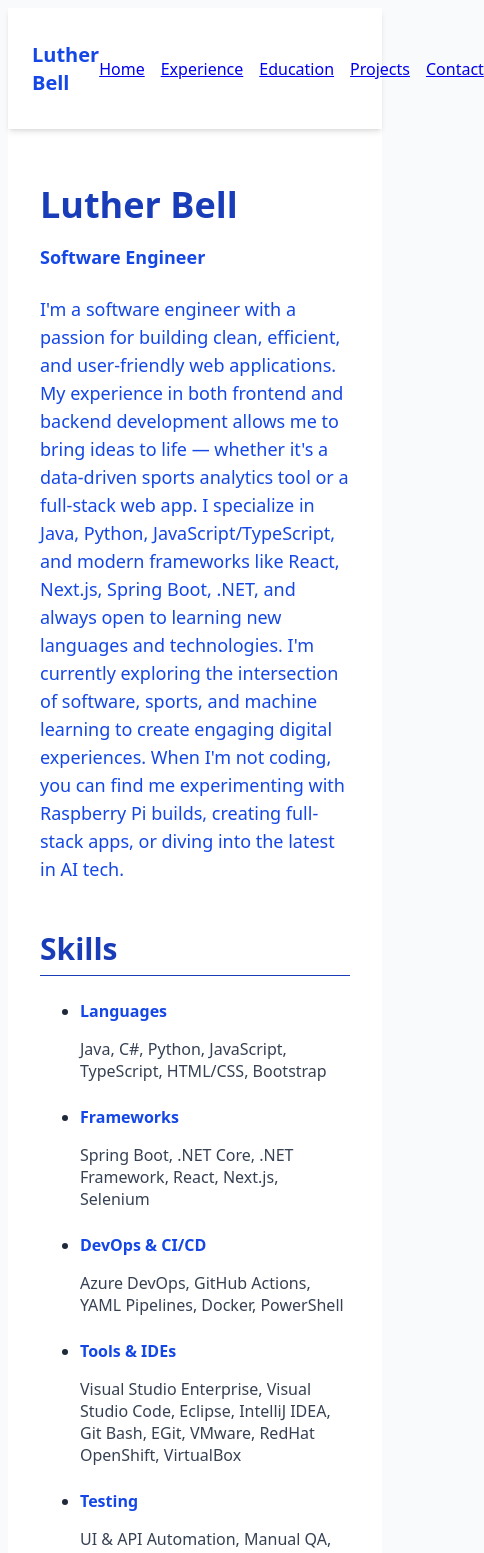
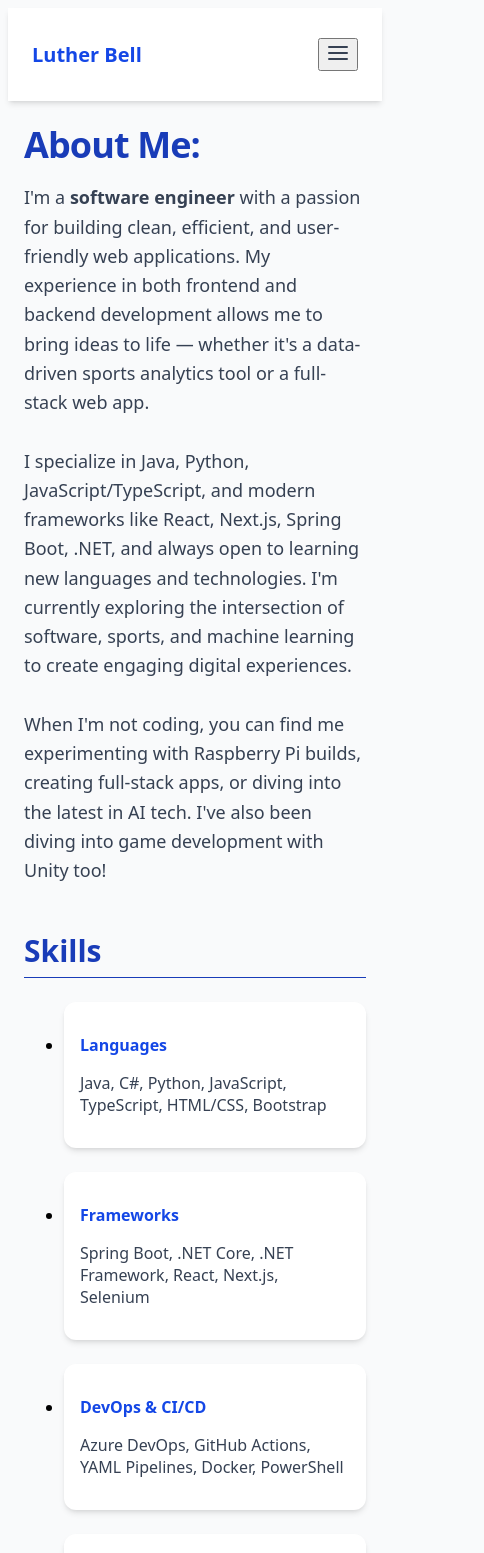
Before and after one commit to luDaDon/portfolioo, a Next.js app: page / in a window 390 px wide. Shown: the top 1553 px of the page, 484 px wide, since content can reach past the window. Built offline with nearby package versions, Linux system fonts and the light colour scheme.

Commit message:
clean up ui

```diff
--- a/components/Navbar.tsx
+++ b/components/Navbar.tsx
@@ -1,16 +1,71 @@
+import { useState } from "react";
 import Link from "next/link";
 
 export default function Navbar() {
+  const [isOpen, setIsOpen] = useState(false);
+
+  const navLinks = [
+    { href: "/", label: "Home" },
+    { href: "/experience", label: "Experience" },
+    { href: "/education", label: "Education" },
+    { href: "/projects", label: "Projects" },
+    { href: "/contact", label: "Contact" },
+  ];
+
   return (
     <nav className="bg-white shadow-md sticky top-0 z-10 px-6 py-4 flex justify-between items-center">
       <h1 className="text-xl font-bold text-blue-700">Luther Bell</h1>
-      <div className="space-x-4 text-gray-700 font-medium">
-        <Link href="/" className="hover:text-blue-600 transition">Home</Link>
-        <Link href="/experience" className="hover:text-blue-600 transition">Experience</Link>
-        <Link href="/education" className="hover:text-blue-600 transition">Education</Link>
-        <Link href="/projects" className="hover:text-blue-600 transition">Projects</Link>
-        <Link href="/contact" className="hover:text-blue-600 transition">Contact</Link>
+
+      {/* Desktop Links */}
+      <div className="hidden md:flex space-x-6 text-gray-700 font-medium">
+        {navLinks.map(({ href, label }) => (
+          <Link key={href} href={href} className="hover:text-blue-600 transition">
+            {label}
+          </Link>
+        ))}
       </div>
+
+      {/* Mobile Hamburger Button */}
+      <button
+        onClick={() => setIsOpen(!isOpen)}
+        className="md:hidden focus:outline-none text-gray-700"
+        aria-label="Toggle menu"
+        aria-expanded={isOpen}
+      >
+        <svg
+          className="w-6 h-6"
+          fill="none"
+          stroke="currentColor"
+          strokeWidth="2"
+          strokeLinecap="round"
+          strokeLinejoin="round"
+          viewBox="0 0 24 24"
+        >
+          {isOpen ? (
+            <path d="M6 18L18 6M6 6l12 12" />
+          ) : (
+            <path d="M3 12h18M3 6h18M3 18h18" />
+          )}
+        </svg>
+      </button>
+
+      {/* Mobile Menu */}
+      {isOpen && (
+        <div className="absolute top-full left-0 w-full bg-white shadow-md border-t border-gray-200 md:hidden">
+          <nav className="flex flex-col p-4 space-y-4 text-gray-700 font-medium">
+            {navLinks.map(({ href, label }) => (
+              <Link
+                key={href}
+                href={href}
+                className="hover:text-blue-600 transition"
+                onClick={() => setIsOpen(false)} // close menu on click
+              >
+                {label}
+              </Link>
+            ))}
+          </nav>
+        </div>
+      )}
     </nav>
   );
 }
--- a/pages/contact.tsx
+++ b/pages/contact.tsx
@@ -8,9 +8,17 @@ export default function Contact() {
       <main className="min-h-screen p-8 max-w-xl mx-auto">
         <h1 className="text-3xl font-bold mb-4">Contact Me</h1>
         <p className="mb-4 text-gray-700">Feel free to reach out!</p>
-        <ul className="space-y-2 text-gray-800">
-          <li>📧 luthbell4@gmail.com</li>
-          <li>💼 <a href="https://www.linkedin.com/in/luther-bell/" className="text-blue-600 hover:underline">LinkedIn</a></li>
+        <ul className="space-y-4 text-gray-800">
+          <li>
+            <a href="mailto:luthbell4@gmail.com" className="text-blue-600 hover:underline">
+              luthbell4@gmail.com
+            </a>
+          </li>
+          <li>
+            <a href="https://www.linkedin.com/in/luther-bell/" target="_blank" rel="noopener noreferrer" className="text-blue-600 hover:underline">
+              LinkedIn
+            </a>
+          </li>
         </ul>
       </main>
       <Footer />
--- a/pages/education.tsx
+++ b/pages/education.tsx
@@ -6,38 +6,41 @@ export default function Experience() {
   return (
     <>
       <Navbar />
-            <main className = "min-h-screen bg-white text-black p-8 max-w-4xl mx-auto">
+      <main className="min-h-screen bg-gray-50 text-black px-4 md:px-8 max-w-5xl mx-auto">
         <motion.header
-                    className = "mb-12"
-                    initial = {{ opacity: 0, y: 30 }}
-                    animate = {{ opacity: 1, y: 0}}
-                    transition = {{ duration: 0.6 }}
+          className="mb-12"
+          initial={{ opacity: 0, y: 30 }}
+          animate={{ opacity: 1, y: 0 }}
+          transition={{ duration: 0.6 }}
         >
           <h1 className="text-4xl font-bold text-blue-800 mb-4">Education</h1>
           <p className="text-gray-700">Here’s a look at my education.</p>
         </motion.header>
 
-                <section className = "space-y-8">
-                    {/* Software Engineer */}
+        <section className="space-y-8">
           <motion.div
-                        initial = {{ opacity: 0, y: 30}}
-                        animate = {{ opacity: 1, y: 0}}
-                        transition = {{ delay: 0.2, duration: 0.5 }}
-                        className="bg-gray-50 border border-gray-200 rounded-xl p-6 shadow"
+            initial={{ opacity: 0, y: 30 }}
+            animate={{ opacity: 1, y: 0 }}
+            transition={{ delay: 0.2, duration: 0.5 }}
+            className="bg-white border border-gray-200 rounded-xl p-6 shadow-md"
           >
-                        <h1 className="text-xl font-semibold text-red-700">Bachelor of Science in Computer Science/Cyber Security</h1>
-                        <h1 className="text-xl font-semibold text-red-700">St. John’s University — Queens, New York - May 2021 </h1>
-                        <ul className="list-disc list-inside text-gray-700 space-y-1">
-                            <li>Relevant  Coursework:  Data  Structures  &  Algorithms,  Software  Engineering,  Web
-Development, Database Systems</li>
-                            <li>Senior Capstone Project: Built a full-stack vehicle reporting system that allowed users
-to use the car’s resources to perform tasks on the internet</li>
-                            <li>Activities: Hackathons, Coding Clubs, Open Source Contributor</li>
+            <h2 className="text-xl font-semibold text-red-700">Bachelor of Science in Computer Science / Cyber Security</h2>
+            <p className="text-lg font-medium text-red-700 mb-2">St. John’s University — Queens, New York — May 2021</p>
+            <ul className="list-disc list-inside text-gray-700 space-y-2">
+              <li>
+                <span className="font-semibold">Relevant Coursework:</span> Data Structures & Algorithms, Software Engineering, Web Development, Database Systems
+              </li>
+              <li>
+                <span className="font-semibold">Senior Capstone Project:</span> Built a full-stack vehicle reporting system that allowed users to use the car’s resources to perform tasks on the internet.
+              </li>
+              <li>
+                <span className="font-semibold">Activities:</span> Hackathons, Coding Clubs, Open Source Contributor
+              </li>
             </ul>
           </motion.div>
         </section>
       </main>
       <Footer />
     </>
-    )
+  );
 }
--- a/pages/index.tsx
+++ b/pages/index.tsx
@@ -6,20 +6,28 @@ export default function Home() {
   return (
     <>
       <Navbar />
-      <main className="min-h-screen bg-white text-black p-8 max-w-4xl mx-auto">
+      <main className="min-h-screen bg-gray-50 text-black px-4 md:px-8 max-w-5xl mx-auto">
         <motion.header
           className="mb-12"
           initial={{ opacity: 0, y: 40 }}
           animate={{ opacity: 1, y: 0 }}
           transition={{ duration: 0.6 }}
         >
-          <h1 className="text-4xl md:text-5xl font-bold text-blue-800 mb-4">Luther Bell</h1>
-          <p className="text-lg font-bold text-blue-700 mb-6">Software Engineer</p>
-          <p className="text-lg text-blue-700 mb-6">I&apos;m a software engineer with a passion for building clean, efficient, and user-friendly web applications. My experience in both frontend and backend development allows me to bring ideas to life — whether it&apos;s a data-driven sports analytics tool or a full-stack web app.
-
-I specialize in Java, Python, JavaScript/TypeScript, and modern frameworks like React, Next.js, Spring Boot, .NET, and always open to learning new languages and technologies. I&apos;m currently exploring the intersection of software, sports, and machine learning to create engaging digital experiences.
-
-When I&apos;m not coding, you can find me experimenting with Raspberry Pi builds, creating full-stack apps, or diving into the latest in AI tech.</p>
+          <h1 className="text-4xl md:text-5xl font-bold text-blue-800 mb-4 tracking-tight">
+            About Me:
+          </h1>
+          <p className="text-lg text-gray-700 leading-relaxed">
+            I'm a <b>software engineer</b> with a passion for building clean, efficient, and user-friendly web applications.
+            My experience in both frontend and backend development allows me to bring ideas to life — whether it's a
+            data-driven sports analytics tool or a full-stack web app.
+            <br /><br />
+            I specialize in Java, Python, JavaScript/TypeScript, and modern frameworks like React, Next.js, Spring Boot,
+            .NET, and always open to learning new languages and technologies. I'm currently exploring the intersection
+            of software, sports, and machine learning to create engaging digital experiences.
+            <br /><br />
+            When I'm not coding, you can find me experimenting with Raspberry Pi builds, creating full-stack apps, or
+            diving into the latest in AI tech. I've also been diving into game development with Unity too!
+          </p>
         </motion.header>
 
         <motion.section
@@ -29,38 +37,26 @@ When I&apos;m not coding, you can find me experimenting with Raspberry Pi builds
           transition={{ delay: 0.3, duration: 0.6 }}
         >
           <h2 className="text-3xl font-bold text-blue-800 mb-6 border-b pb-2">Skills</h2>
-          <ul className="space-y-6 text-gray-800">
-            <li>
-              <p className="font-semibold text-blue-700">Languages</p>
-              <p className="mt-1 text-gray-700">Java, C#, Python, JavaScript, TypeScript, HTML/CSS, Bootstrap</p>
-            </li>
-            <li>
-              <p className="font-semibold text-blue-700">Frameworks</p>
-              <p className="mt-1 text-gray-700">Spring Boot, .NET Core, .NET Framework, React, Next.js, Selenium</p>
-            </li>
-            <li>
-              <p className="font-semibold text-blue-700">DevOps & CI/CD</p>
-              <p className="mt-1 text-gray-700">Azure DevOps, GitHub Actions, YAML Pipelines, Docker, PowerShell</p>
-            </li>
-            <li>
-              <p className="font-semibold text-blue-700">Tools & IDEs</p>
-              <p className="mt-1 text-gray-700">
-                Visual Studio Enterprise, Visual Studio Code, Eclipse, IntelliJ IDEA, Git Bash, EGit, VMware, RedHat OpenShift,
-                VirtualBox
-              </p>
-            </li>
-            <li>
-              <p className="font-semibold text-blue-700">Testing</p>
-              <p className="mt-1 text-gray-700">UI & API Automation, Manual QA, JMeter, TFS</p>
-            </li>
-            <li>
-              <p className="font-semibold text-blue-700">Databases</p>
-              <p className="mt-1 text-gray-700">Oracle SQL Developer, Microsoft SQL Server, PostgreSQL</p>
-            </li>
-            <li>
-              <p className="font-semibold text-blue-700">AI</p>
-              <p className="mt-1 text-gray-700">Deep Learning, FFmpeg</p>
-            </li>
+          <ul className="grid grid-cols-1 md:grid-cols-2 gap-6">
+            {[
+              { title: "Languages", content: "Java, C#, Python, JavaScript, TypeScript, HTML/CSS, Bootstrap" },
+              { title: "Frameworks", content: "Spring Boot, .NET Core, .NET Framework, React, Next.js, Selenium" },
+              { title: "DevOps & CI/CD", content: "Azure DevOps, GitHub Actions, YAML Pipelines, Docker, PowerShell" },
+              { title: "Tools & IDEs", content: "Visual Studio Enterprise, Visual Studio Code, Eclipse, IntelliJ IDEA, Git Bash, EGit, VMware, RedHat OpenShift, VirtualBox" },
+              { title: "Testing", content: "UI & API Automation, Manual QA, JMeter, TFS" },
+              { title: "Databases", content: "Oracle SQL Developer, Microsoft SQL Server, PostgreSQL" },
+              { title: "AI", content: "Deep Learning, FFmpeg" },
+            ].map((skill, index) => (
+              <motion.li
+                key={index}
+                whileHover={{ scale: 1.02 }}
+                whileTap={{ scale: 0.98 }}
+                className="p-4 bg-white rounded-xl shadow-md"
+              >
+                <p className="font-semibold text-blue-700">{skill.title}</p>
+                <p className="mt-1 text-gray-700">{skill.content}</p>
+              </motion.li>
+            ))}
           </ul>
         </motion.section>
       </main>
```
Also changed, not shown: pages/experience.tsx (+29 -33 lines). Lines whose indentation alone changed are shown as unchanged.
